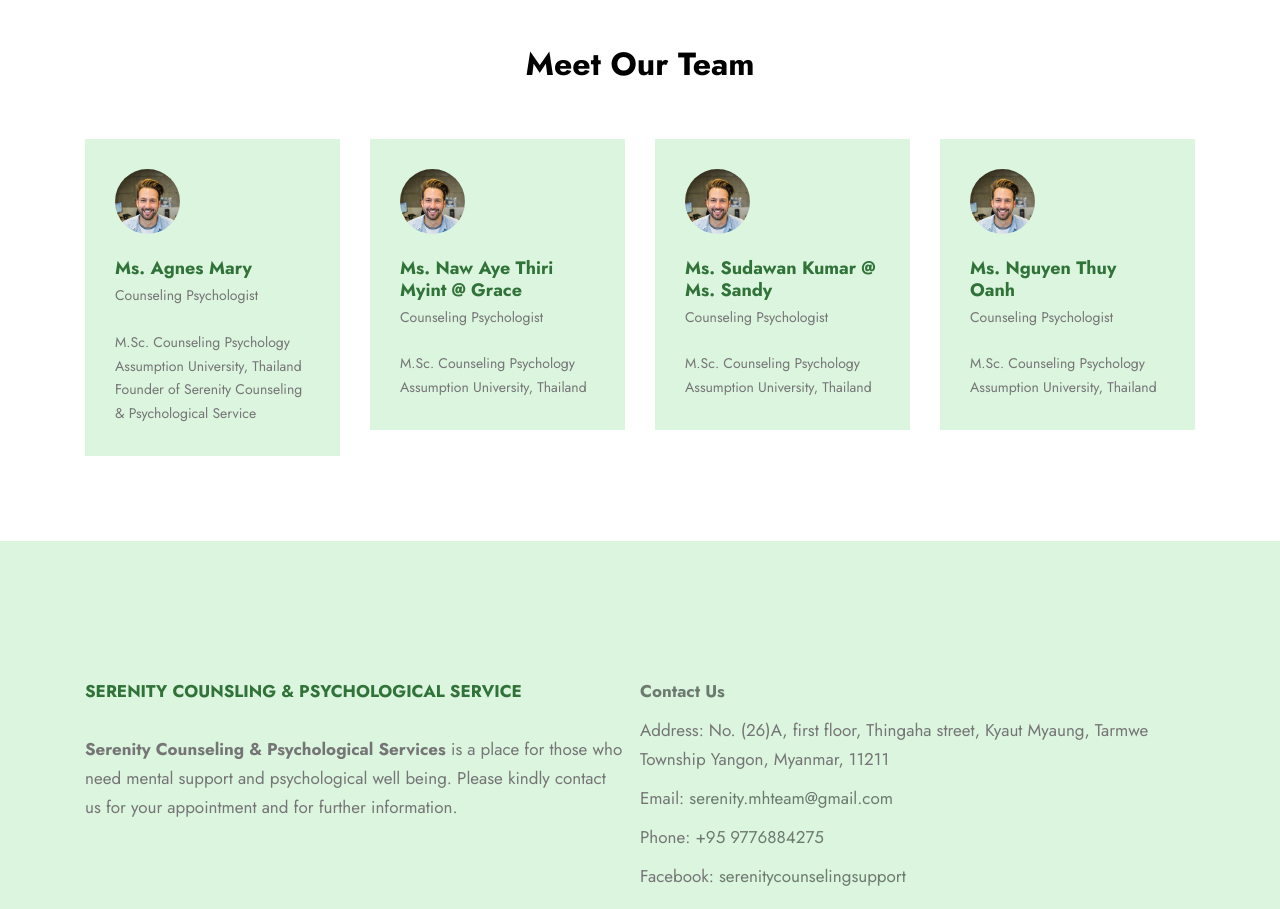
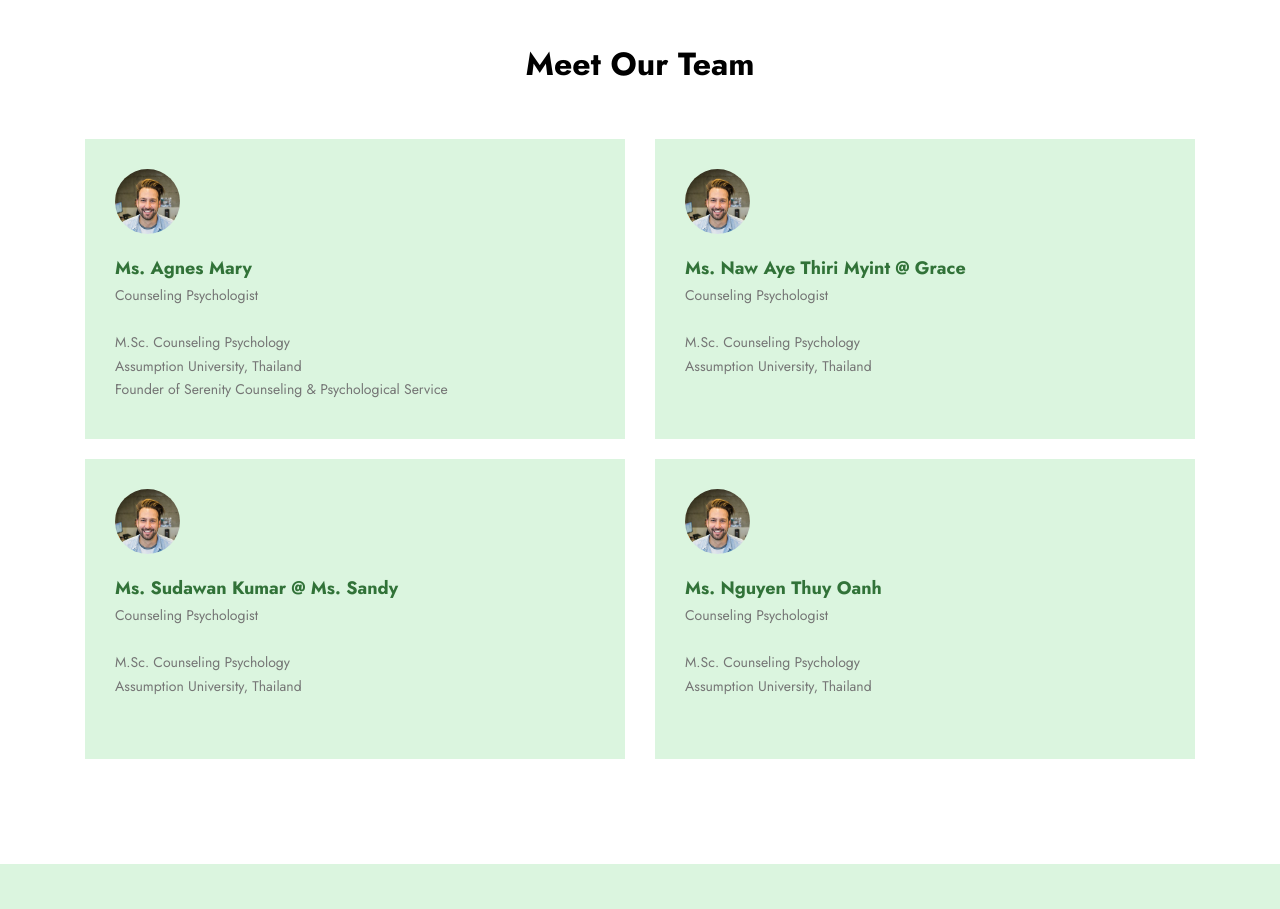
Before and after one commit to Soemyatmin/agnesmarycounselor, a plain HTML site: page index.html in a window 1280 px wide. Shown: the part 680-1589 px from the top of the page. Drawn offline with nearby package versions, Linux system fonts and the light colour scheme; files that its build step writes are made by us from their sources; files whose address does not match are found by name.

Commit message:
meet our team fixed

```diff
--- a/index.html
+++ b/index.html
@@ -121,9 +121,8 @@
                     </div>
                 </div>
                 <div class="row">
-                    <div class="col-lg-3">
-                        <div class="client">
-
+                    <div class="col-lg-6 sfixhighouter">
+                        <div class="client sfixhigh">
                             <div class="name-photo align-items-center mb-4">
                                 <div class="img ml-auto">
                                     <img src="images/person_1.jpg" alt="Image" class="img-fluid">
@@ -140,9 +139,8 @@
                         </div>
                     </div>
 
-                    <div class="col-lg-3">
-                        <div class="client">
-
+                    <div class="col-lg-6 sfixhighouter">
+                        <div class="client sfixhigh ">
                             <div class="name-photo align-items-center mb-4">
                                 <div class="img ml-auto">
                                     <img src="images/person_1.jpg" alt="Image" class="img-fluid">
@@ -157,10 +155,10 @@
                             <div class="client-text">Assumption University, Thailand</div>
                         </div>
                     </div>
-
-                    <div class="col-lg-3">
-                        <div class="client">
-
+                </div>
+                <div class="row">
+                    <div class="col-lg-6 sfixhighouter">
+                        <div class="client sfixhigh">
                             <div class="name-photo align-items-center mb-4">
                                 <div class="img ml-auto">
                                     <img src="images/person_1.jpg" alt="Image" class="img-fluid">
@@ -176,9 +174,8 @@
                         </div>
                     </div>
 
-                    <div class="col-lg-3">
-                        <div class="client">
-
+                    <div class="col-lg-6 sfixhighouter">
+                        <div class="client sfixhigh">
                             <div class="name-photo align-items-center mb-4">
                                 <div class="img ml-auto">
                                     <img src="images/person_1.jpg" alt="Image" class="img-fluid">
@@ -193,7 +190,6 @@
                             <div class="client-text">Assumption University, Thailand</div>
                         </div>
                     </div>
-
                 </div>
             </div>
         </div>
@@ -321,17 +317,22 @@
                             <a href="index.html">Serenity Counsling & Psychological Service</a>
                         </div>
                         <br>
-                        <p><b>Serenity Counseling & Psychological Services</b> is a place for those who need mental support and psychological well being. Please kindly contact us for your appointment and for further information.</p>
+                        <p><b>Serenity Counseling & Psychological Services</b> is a place for those who need mental
+                            support and psychological well being. Please kindly contact us for your appointment and for
+                            further information.</p>
                     </div>
                     <div class="col-md-6 ml-auto">
                         <div class="row">
                             <div class="ml-auto">
                                 <ul class="list-unstyled links">
                                     <li><a href="#"><b>Contact Us</b></a></li>
-                                    <li>Address: No. (26)A, first floor, Thingaha street, Kyaut Myaung, Tarmwe Township Yangon, Myanmar, 11211</li>
+                                    <li>Address: No. (26)A, first floor, Thingaha street, Kyaut Myaung, Tarmwe Township
+                                        Yangon, Myanmar, 11211</li>
                                     <li>Email: <a href="#">serenity.mhteam@gmail.com</a></li>
                                     <li>Phone: <a href="#">+95 9776884275</a></li>
-                                    <li>Facebook: <a href="https://www.facebook.com/serenitycounselingsupport">serenitycounselingsupport</a></li>
+                                    <li>Facebook: <a
+                                            href="https://www.facebook.com/serenitycounselingsupport">serenitycounselingsupport</a>
+                                    </li>
                                 </ul>
                             </div>
                         </div>
@@ -343,13 +344,13 @@
         <div class="site-section pt-0 copyright">
             <div class="container">
                 <div class="row mb-4 text-center">
-                    <div class="col">
+                    <!-- <div class="col">
                         <a href="#"><span class="m-2 icon-facebook"></span></a>
                         <a href="#"><span class="m-2 icon-twitter"></span></a>
                         <a href="#"><span class="m-2 icon-linkedin"></span></a>
                         <a href="#"><span class="m-2 icon-instagram"></span></a>
                         <a href="#"><span class="m-2 icon-skype"></span></a>
-                    </div>
+                    </div> -->
                 </div>
                 <div class="row mt-5 justify-content-center">
                     <div class="col-md-7 text-center">
@@ -367,8 +368,6 @@
                 </div>
             </div>
         </div>
-
-
 
     </div>
 
@@ -401,7 +400,6 @@
         });
     </script>
 
-
     <script src="js/main.js"></script>
 
 </body>
--- a/scss/_site-base.scss
+++ b/scss/_site-base.scss
@@ -216,6 +216,12 @@ h5,
     }
 }
 
+.sfixhigh{
+    height: 300px;
+}.sfixhighouter{
+    height: 320px;
+}
+
 .copyright {
     background: #dbf5df;
 }
```
Also changed, not shown: css/style.css, 1 other file.
